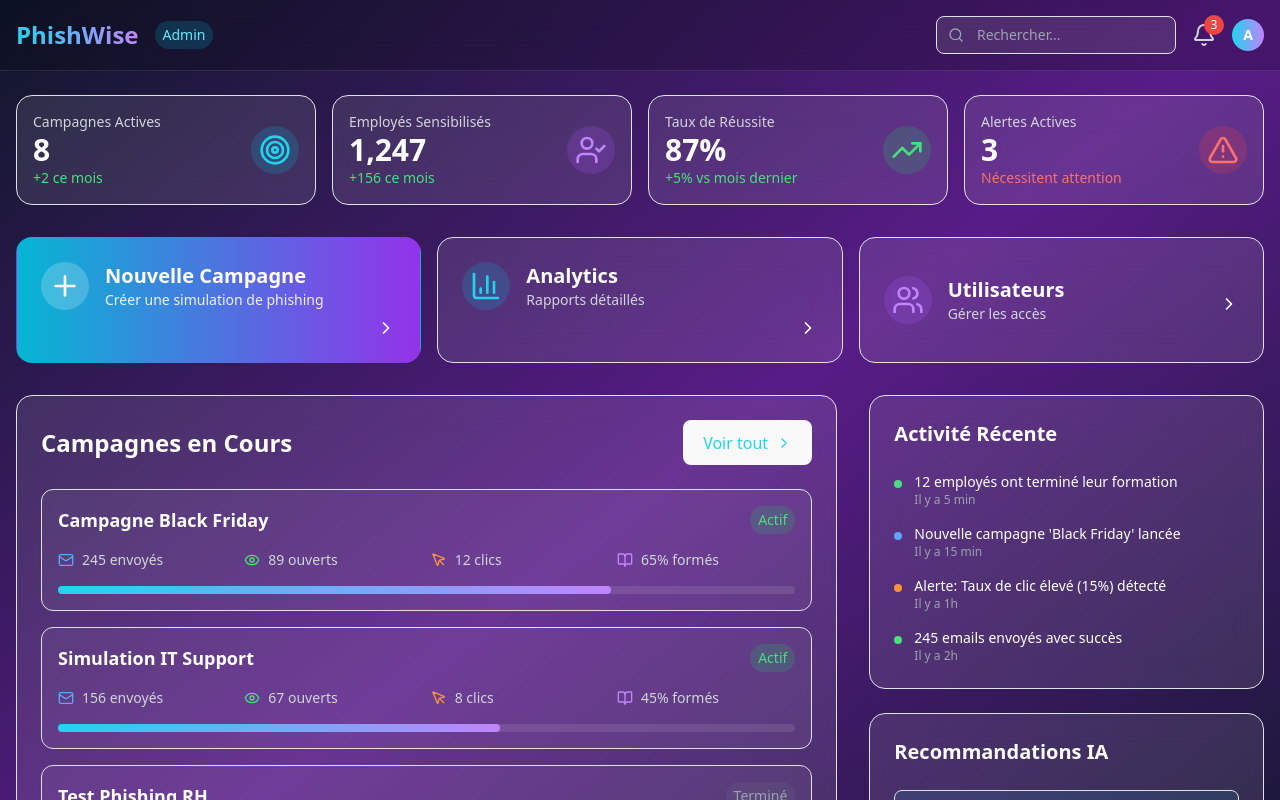
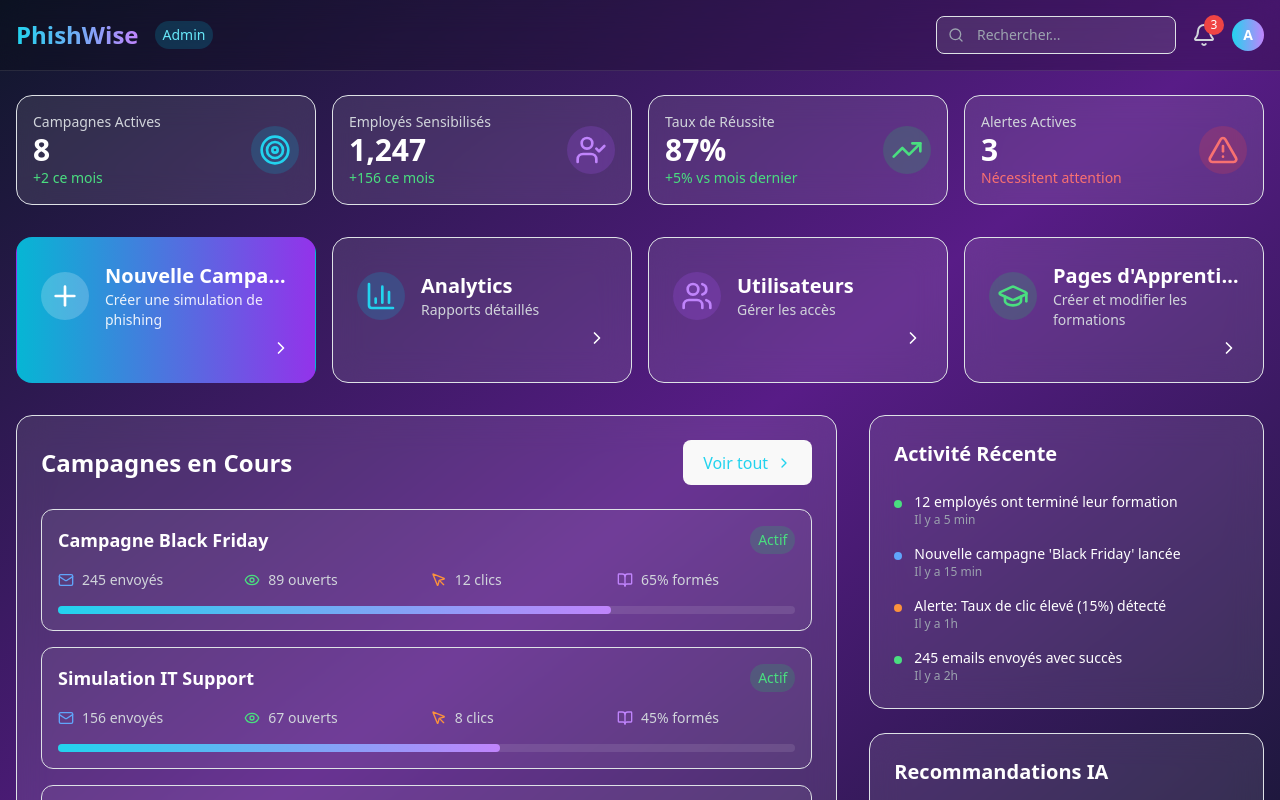
Before and after one commit to inesbenn/phishwise-frontend, a React (Vite) app: page /home in a window 1280 px wide. Shown: the top 800 px of the page. Built offline with nearby package versions, Linux system fonts and the light colour scheme; no server answers.

Commit message:
+ boutton apprentisage

```diff
--- a/src/pages/HomePage.jsx
+++ b/src/pages/HomePage.jsx
@@ -1,6 +1,4 @@
 import { useState, useEffect } from 'react';
-import { Link } from 'react-router-dom';
-
 
 import {
   Shield,
@@ -23,7 +21,10 @@ import {
   UserCheck,
   Clock,
   Menu,
-  X
+  X,
+  FileText,
+  Edit3,
+  GraduationCap
 } from 'lucide-react';
 
 export default function AdminDashboard() {
@@ -178,8 +179,11 @@ export default function AdminDashboard() {
         </div>
 
         {/* Actions Rapides */}
-        <div className="grid grid-cols-1 sm:grid-cols-2 lg:grid-cols-3 gap-3 sm:gap-4 lg:gap-6 mb-6 sm:mb-8">
-          <button className="bg-gradient-to-r from-cyan-500 to-purple-600 text-white p-4 sm:p-5 lg:p-6 rounded-xl sm:rounded-2xl hover:from-cyan-600 hover:to-purple-700 transition-all duration-300 transform hover:scale-105 group">
+        <div className="grid grid-cols-1 sm:grid-cols-2 lg:grid-cols-4 gap-3 sm:gap-4 lg:gap-6 mb-6 sm:mb-8">
+          <button
+            onClick={() => window.location.href = '/campaign-wizard'}
+            className="bg-gradient-to-r from-cyan-500 to-purple-600 text-white p-4 sm:p-5 lg:p-6 rounded-xl sm:rounded-2xl hover:from-cyan-600 hover:to-purple-700 transition-all duration-300 transform hover:scale-105 group"
+          >
             <div className="flex items-center space-x-3 sm:space-x-4">
               <div className="p-2 sm:p-3 bg-white/20 rounded-full flex-shrink-0">
                 <Plus className="w-6 h-6 sm:w-7 sm:h-7 lg:w-8 lg:h-8" />
@@ -205,9 +209,9 @@ export default function AdminDashboard() {
             <ChevronRight className="w-4 h-4 sm:w-5 sm:h-5 ml-auto mt-2 group-hover:translate-x-1 transition-transform" />
           </button>
 
-         <Link
-  to="/users"
-  className="bg-white/10 backdrop-blur-lg border border-white/20 text-white p-4 sm:p-5 lg:p-6 rounded-xl sm:rounded-2xl hover:bg-white/20 transition-all duration-300 transform hover:scale-105 group sm:col-span-2 lg:col-span-1 flex items-center"
+          <button
+            onClick={() => window.location.href = '/users'}
+            className="bg-white/10 backdrop-blur-lg border border-white/20 text-white p-4 sm:p-5 lg:p-6 rounded-xl sm:rounded-2xl hover:bg-white/20 transition-all duration-300 transform hover:scale-105 group"
           >
             <div className="flex items-center space-x-3 sm:space-x-4">
               <div className="p-2 sm:p-3 bg-purple-500/20 rounded-full flex-shrink-0">
@@ -219,7 +223,23 @@ export default function AdminDashboard() {
               </div>
             </div>
             <ChevronRight className="w-4 h-4 sm:w-5 sm:h-5 ml-auto mt-2 group-hover:translate-x-1 transition-transform" />
-</Link>
+          </button>
+
+          <button
+            onClick={() => window.location.href = '/learning-pages'}
+            className="bg-white/10 backdrop-blur-lg border border-white/20 text-white p-4 sm:p-5 lg:p-6 rounded-xl sm:rounded-2xl hover:bg-white/20 transition-all duration-300 transform hover:scale-105 group"
+          >
+            <div className="flex items-center space-x-3 sm:space-x-4">
+              <div className="p-2 sm:p-3 bg-green-500/20 rounded-full flex-shrink-0">
+                <GraduationCap className="w-6 h-6 sm:w-7 sm:h-7 lg:w-8 lg:h-8 text-green-400" />
+              </div>
+              <div className="text-left min-w-0 flex-1">
+                <h3 className="text-lg sm:text-xl font-semibold truncate">Pages d'Apprentissage</h3>
+                <p className="text-xs sm:text-sm text-gray-300">Créer et modifier les formations</p>
+              </div>
+            </div>
+            <ChevronRight className="w-4 h-4 sm:w-5 sm:h-5 ml-auto mt-2 group-hover:translate-x-1 transition-transform" />
+          </button>
         </div>
 
         <div className="grid grid-cols-1 xl:grid-cols-3 gap-6 sm:gap-8">
--- a/src/pages/LoginPage.jsx
+++ b/src/pages/LoginPage.jsx
@@ -163,14 +163,7 @@ export default function LoginPage() {
           </div>
 
           {/* Sign up link */}
-          <div className="mt-8 text-center">
-            <p className="text-gray-300 text-base sm:text-lg">
-              Pas encore de compte ?{' '}
-              <a href="#!" className="text-cyan-400 hover:text-cyan-300 transition-colors font-medium">
-                Créer un compte
-              </a>
-            </p>
-          </div>
+
         </div>
       </div>
 
```
Lines whose indentation alone changed are shown as unchanged.
